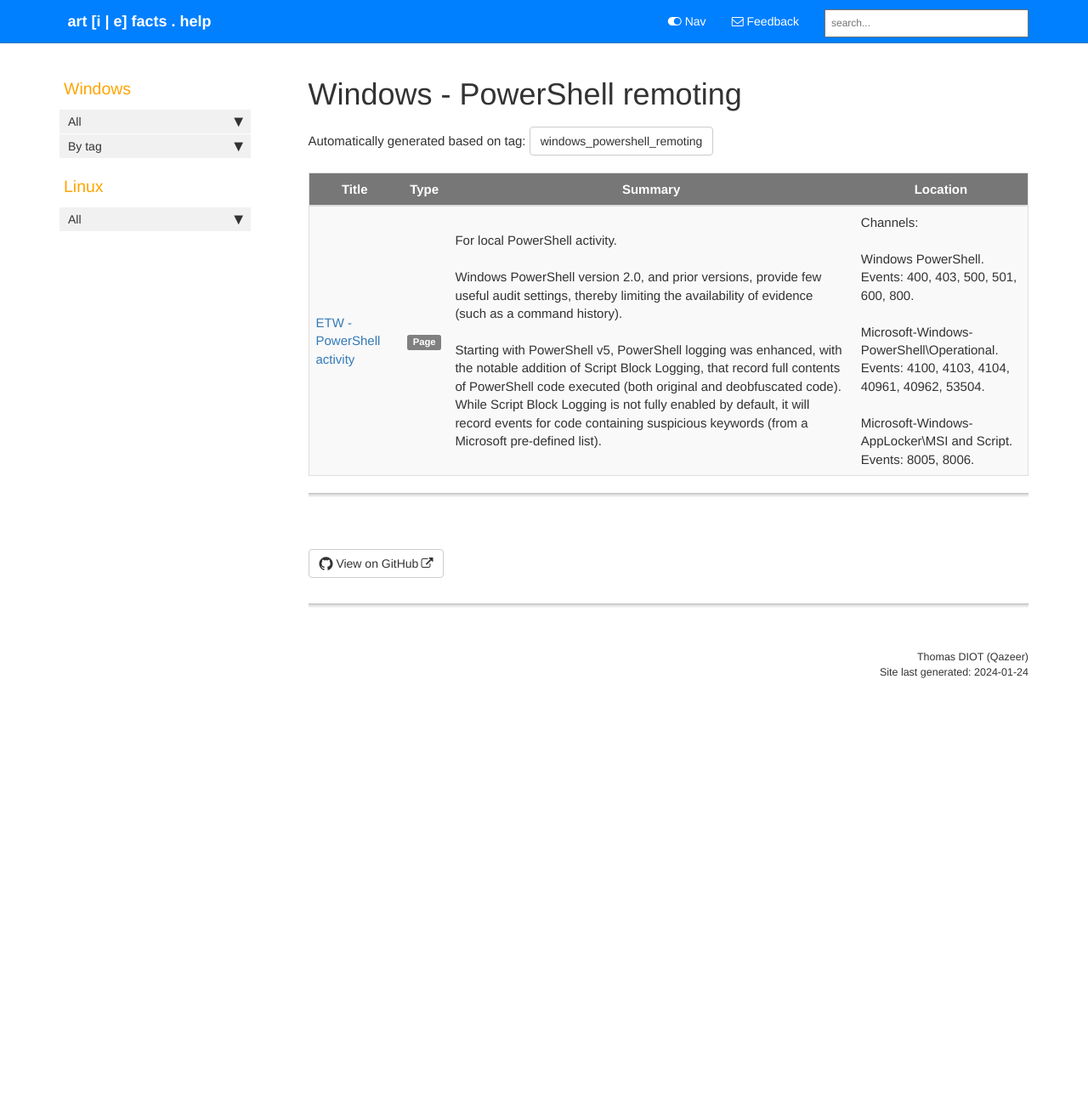
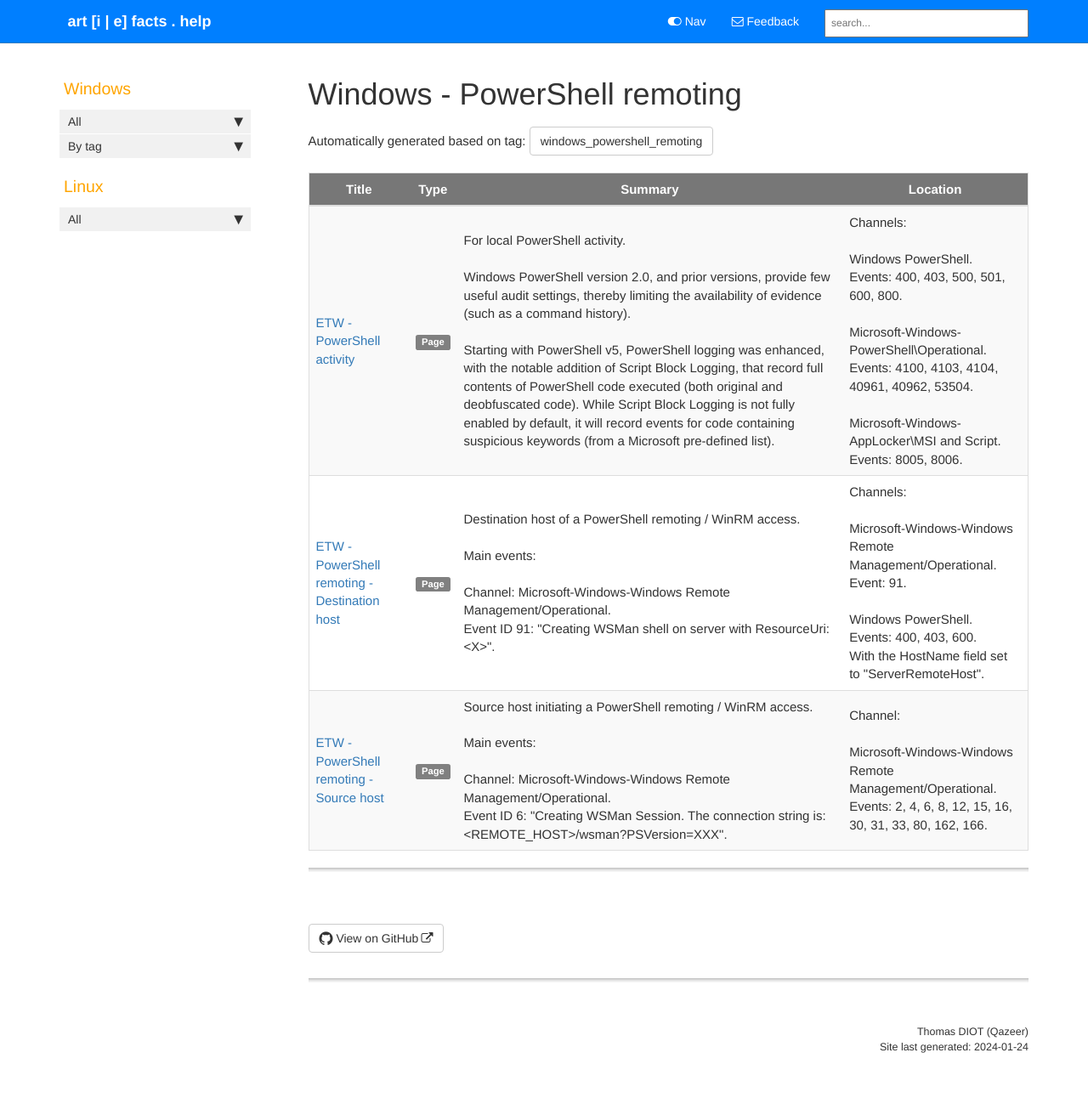
Before and after one commit to Qazeer/artefacts.help, a Jekyll site: the page built from pages/tags/tag_windows_powershell_remoting.md, in a window 1280 px wide. Shown: the whole page at 85% size. Built offline with Jekyll 4.4.1, drawn with Linux system fonts in a browser that asks for light colours; our own code applies the rules of GitHub Pages for plain Markdown files; comment, search, counter and statistics services are not loaded; before the commit the page ends 900 px from its top, so only the background shows below that.

Commit message:
[Artefact] ETW PowerShell remoting - init

```diff
--- a/_data/sidebars/sidebar.yml
+++ b/_data/sidebars/sidebar.yml
@@ -94,6 +94,19 @@ entries:
 
         - title: Remote Desktop Gateway
           url: /windows_etw_remote_desktop_rdg_host.html
+          output: web
+
+      - title: PowerShell remoting
+        type: subfolder
+        output: web
+        subfolderitems:
+
+        - title: Destination host
+          url: /windows_etw_powershell_remoting_dst_host.html
+          output: web
+
+        - title: Source host
+          url: /windows_etw_powershell_remoting_src_host.html
           output: web
 
       - title: Users and security groups
--- /dev/null
+++ b/pages/windows/etw_powershell_remoting_dst_host.md
@@ -0,0 +1,34 @@
+---
+title: ETW - PowerShell remoting - Destination host
+summary: 'Destination host of a PowerShell remoting / WinRM access.\n\nMain events:\n\nChannel: Microsoft-Windows-Windows Remote Management/Operational.\nEvent ID 91: "Creating WSMan shell on server with ResourceUri: <X>".'
+keywords: PowerShell remoting, WinRM, WSMan, ServerRemoteHost, 91
+tags:
+  - windows_etw
+  - windows_powershell_activity
+  - windows_lateral_movement
+  - windows_lateral_movement_dst
+  - windows_powershell_remoting
+  - windows_powershell_remoting_dst
+location: 'Channels:\n\nMicrosoft-Windows-Windows Remote Management/Operational.\nEvent: 91.\n\nWindows PowerShell.\nEvents: 400, 403, 600.\nWith the HostName field set to "ServerRemoteHost".'
+last_updated: 2024-01-22
+sidebar: sidebar
+permalink: windows_etw_powershell_remoting_dst_host.html
+folder: windows
+---
+
+### Overview
+
+| Channel | Conditions | Events |
+|---------|------------|--------|
+| Channel: <br> `Microsoft-Windows-Windows Remote Management/Operational` <br><br> EVTX file: <br> `Microsoft-Windows-WinRM\Operational.evtx` | Default configuration (starting with PowerShell 2.0). | Event `91: Creating WSMan shell on server with ResourceUri: <X>`. <br><br> Indicates that a remote `WinRM` session was opened. <br><br> Information of interest: <br> - Domain and username of the user that opened the session. <br> - Does NOT include the source host. |
+| `Windows PowerShell` | Default configuration (starting with PowerShell 2.0). | Event `400: Engine state is changed from None to Available`. <br><br> Logged at the start of any local or remote PowerShell activity, with the `Hostname` field set to `ServerRemoteHost` for `WinRM` session. <br><br> The `RunaspaceId` identify the PowerShell activity and can be linked to the session termination (`EID 403`). <br><br> This event provides no information on the source host or on the user that performed the access. |
+| `Windows PowerShell` | Default configuration (starting with PowerShell 2.0). | Event `403: Engine state is changed from Available to Stopped`. <br><br> Logged at the end of any local or remote PowerShell activity, with the `Hostname` field set to `ServerRemoteHost` for `WinRM` session. <br><br> The event contains the same level of information as the `EID 400` event. |
+| `Windows PowerShell` | Default configuration (starting with PowerShell 2.0). | Event `600: Provider "<PROVIDER_NAME>" is Started`. <br><br> Logs the start and stop of a PowerShell provider, with the `HostName` field set to `ServerRemoteHost` for `WinRM` session. <br><br> Additionally, the provider `WSMan` ("Provider WSMan Is Started") is loaded in case of a `WinRM` session. |
+
+More information on the PowerShell code executed can be available if
+`Module Logging` and / or `Script Block Logging` are enabled. For more
+information, refer to the [PowerShell activity page](./etw_powershell.md).
+
+### References
+
+  - [Attack and Defense Around PowerShell Event Logging](https://nsfocusglobal.com/Attack-and-Defense-Around-PowerShell-Event-Logging/)
--- /dev/null
+++ b/pages/windows/etw_powershell_remoting_src_host.md
@@ -0,0 +1,32 @@
+---
+title: ETW - PowerShell remoting - Source host
+summary: 'Source host initiating a PowerShell remoting / WinRM access.\n\nMain events:\n\nChannel: Microsoft-Windows-Windows Remote Management/Operational.\nEvent ID 6: "Creating WSMan Session. The connection string is: <REMOTE_HOST>/wsman?PSVersion=XXX".'
+keywords:
+tags:
+  - windows_etw
+  - windows_powershell_activity
+  - windows_lateral_movement
+  - windows_lateral_movement_src
+  - windows_powershell_remoting
+  - windows_powershell_remoting_src
+location: 'Channel:\n\nMicrosoft-Windows-Windows Remote Management/Operational.\nEvents: 2, 4, 6, 8, 12, 15, 16, 30, 31, 33, 80, 162, 166.'
+last_updated: 2024-01-22
+sidebar: sidebar
+permalink: windows_etw_powershell_remoting_src_host.html
+folder: windows
+---
+
+### Overview
+
+| Channel | Conditions | Events |
+|---------|------------|--------|
+| Channel: <br> `Microsoft-Windows-Windows Remote Management/Operational` <br><br> EVTX file: <br> `Microsoft-Windows-WinRM\Operational.evtx` | Default configuration (starting with PowerShell 2.0). | Event `6: Creating WSMan Session. The connection string is: <IP_ADDRESS | HOSTNAME>/wsman?PSVersion=XXX`. <br><br> Logged whenever an attempt, successful or not, was made to open a `WinRM` session. This event does NOT necessarily indicates that a `WinRM` session was opened on the remote host. <br><br> Information of interest: <br> - Domain and username of the currently logged-in user on the source host (not necessarily the credentials that were used to attempt to open the `WinRM` session on the remote host). <br> - The remote host IP address or hostname. |
+| Channel: <br> `Microsoft-Windows-Windows Remote Management/Operational` <br><br> EVTX file: <br> `Microsoft-Windows-WinRM\Operational.evtx` | Default configuration (starting with PowerShell 2.0). | Multiple events are generated during the life-cycle of a `WinRM session`: <br><br> Event `2: Initializing WSMan API`. <br><br> Event `4: Deinitializing WSMan API`. <br><br> Event `8: Closing WSMan Session`. <br><br> Event `15: Closing WSMan command`. <br><br> Event `16: Closing WSMan shell`. <br><br> Event `30: Deinitialization of WSMan API completed successfuly`. <br><br> Event `31: WSMan Create Session operation completed successfuly`. <br><br> Event `33: Closing WSMan Session completed successfully`. <br><br> These events do not provide information on the session, the remote host, or the remote user. Only the domain and username of the currently logged-in user on the source host are specified. |
+| Channel: <br> `Microsoft-Windows-Windows Remote Management/Operational` <br><br> EVTX file: <br> `Microsoft-Windows-WinRM\Operational.evtx` | Default configuration (starting with PowerShell 2.0). | Event `162: Authenticating the user failed. The credentials didn't work`. <br><br> Indicates that an attempt to open a `WinRM` session failed because the provided credentials were invalid. <br><br> Information of interest: <br> - Domain and username of the currently logged-in user on the source host. <br> - The event usually occurs in very close proximity (i.e. same second) to an event `6`, allowing correlation and deduction of the remote host. |
+| Channel: <br> `Microsoft-Windows-Windows Remote Management/Operational` <br><br> EVTX file: <br> `Microsoft-Windows-WinRM\Operational.evtx` | Default configuration (starting with PowerShell 2.0). | Event `12: WSMan shell creation failed, error code 2150858980`. <br><br> Indicates that an attempt to open a `WinRM` session failed because the authentication schema is not `Kerberos`, the transport protocol is not `HTTPS`, or the remote host is not added in the `TrustedHosts` registry key on the source host. <br><br> This error usually occurs when authentication is conducted in `NTLM` (whenever the remote host IP address is specified instead of an hostname) or [for nested / double hop remote access](https://book.hacktricks.xyz/windows-hardening/active-directory-methodology/kerberos-double-hop-problem). <br><br> Information of interest: <br> - Domain and username of the currently logged-in user on the source host. <br> - The event usually occurs in very close proximity (i.e. same second) to an event `6`, allowing correlation and deduction of the remote host. |
+| Channel: <br> `Microsoft-Windows-Windows Remote Management/Operational` <br><br> EVTX file: <br> `Microsoft-Windows-WinRM\Operational.evtx` | Default configuration (**PowerShell 2.0 only**). | Event `166: The chosen authentication mechanism is <AUTHENTICATION_SCHEMA>`. <br><br> Indicates the authentication schema, such as `Negotiate`, used to authenticate the `WinRM` session. <br><br> Information of interest: <br> - Domain and username of the currently logged-in user on the source host. <br> - The event usually occurs in very close proximity (i.e. same second) to an event `6`, allowing correlation and deduction of the remote host. |
+| Channel: <br> `Microsoft-Windows-Windows Remote Management/Operational` <br><br> EVTX file: <br> `Microsoft-Windows-WinRM\Operational.evtx` | Default configuration (**PowerShell 2.0 only**). | Event `80: Sending the request for operation DeleteShell to destination machine and port <IP_ADDRESS | HOSTNAME>:<5985 | 5986>`. <br><br> Information of interest: <br> - Domain and username of the currently logged-in user on the source host. |
+
+More information on the PowerShell code executed can be available if
+`Module Logging` and / or `Script Block Logging` are enabled. For more
+information, refer to the [PowerShell activity page](./etw_powershell.md).
```
